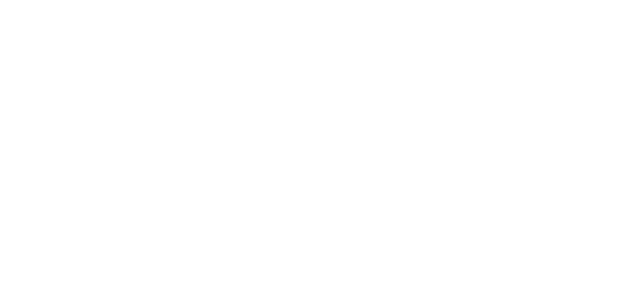
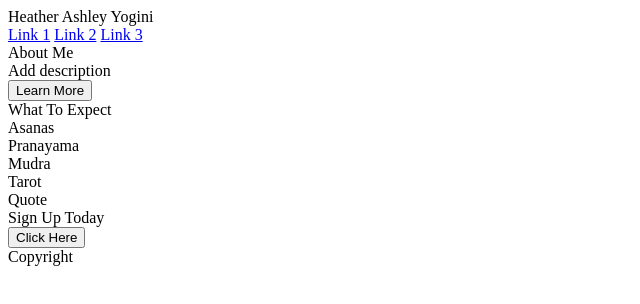
Before and after one commit to darkartsyogini/yoga_website, a plain HTML site: page index.html in a window 1280 px wide. Shown: the whole page, without its empty margins (0-640 px from the left). Drawn offline with Linux system fonts and the light colour scheme.

Commit message:
Add html text

```diff
--- a/index.html
+++ b/index.html
@@ -6,6 +6,33 @@
     </head>
 
     <body>
-
+        <div class="header">
+            <div class="name">Heather Ashley Yogini</div>
+            <a href="link">Link 1</a>
+            <a href="link">Link 2</a>
+            <a href="link">Link 3</a>
+        </div>
+        <div class="body1">
+            <div class="about">About Me</div>
+            <div class="text">Add description</div>
+            <button>Learn More</button>
+        </div>
+        <div class="body2">
+            <div class="info">What To Expect</div>
+            <div class="content">
+                <div class="card">Asanas</div>
+                <div class="card">Pranayama</div>
+                <div class="card">Mudra</div>
+                <div class="card">Tarot</div>
+            </div>
+        </div>
+        <div class="quote">Quote</div>
+        <div class="cta">
+            <div class="signup">Sign Up Today</div>
+            <button>Click Here</button>
+        </div>
+        <div class="footer">
+            <div class="text">Copyright</div>
+        </div>
     </body>
 </html>
```
